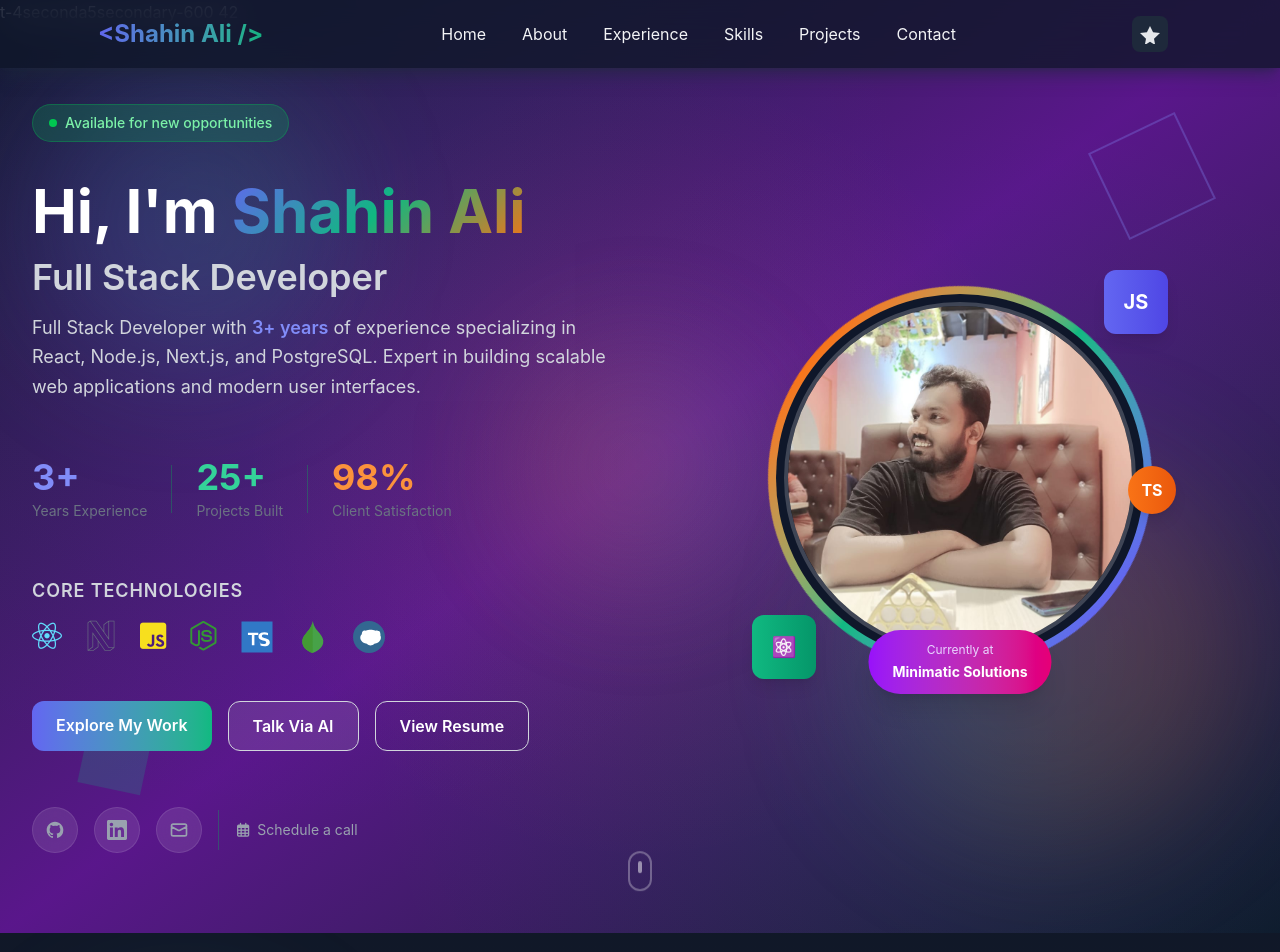
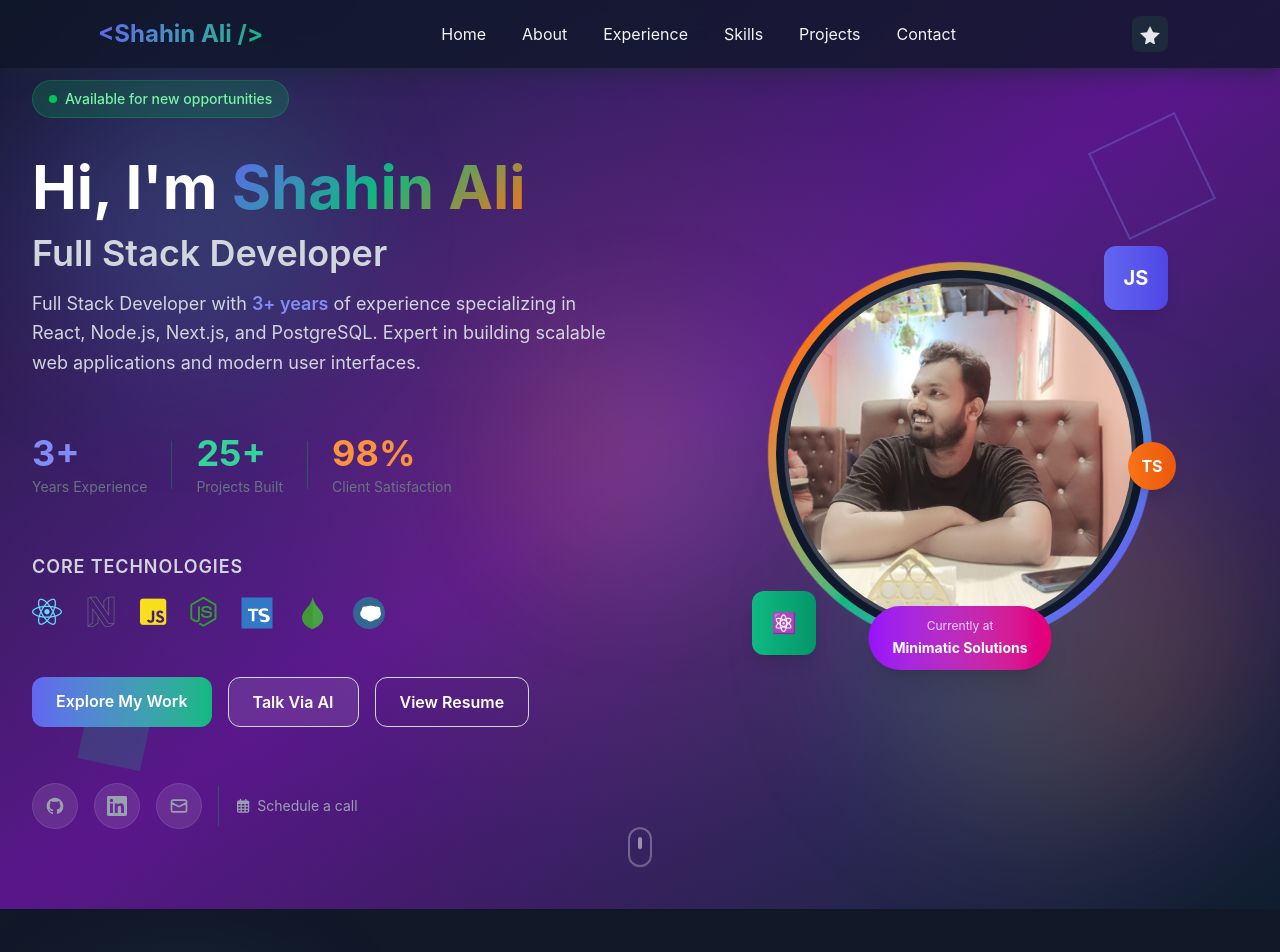
Before and after one commit to shahinali-dev/shahin-ali, a website with bundled scripts: page index.html in a window 1280 px wide. Shown: the top 952 px of the page. Built offline with nearby package versions, Linux system fonts and the light colour scheme; files whose address does not match are found by name.

Commit message:
fix:remove typo

```diff
--- a/index.html
+++ b/index.html
@@ -215,7 +215,6 @@
         aria-labelledby="hero-heading"
       >
         <!-- Animated Background Pattern -->
-        t-4seconda5secondary-600 42
         <div class="absolute inset-0 hero-pattern" aria-hidden="true"></div>
 
         <!-- Floating Elements -->
@@ -490,7 +489,7 @@
                 </section>
 
                 <!-- Social Links -->
-                <navpy
+                <nav
                   class="flex flex-wrap items-center gap-3 sm:gap-4 pt-4 sm:pt-6"
                   aria-label="Social Links"
                 >
@@ -563,7 +562,7 @@
                     <i class="far fa-calendar-alt" aria-hidden="true"></i>
                     <span>Schedule a call</span>
                   </a>
-                </navpy>
+                </nav>
               </article>
 
               <!-- Right Content - Profile Image -->
```
